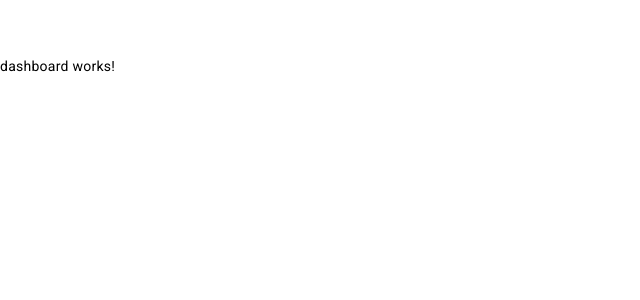
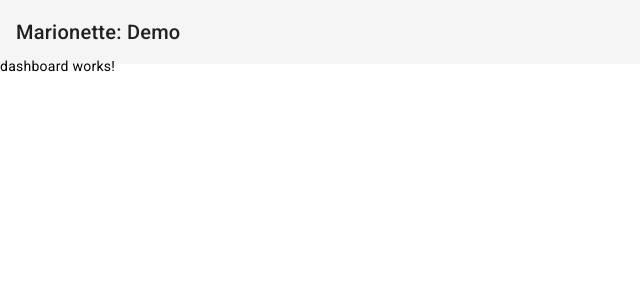
Before and after one commit to samantha-m/marionette-demo, an Angular app: page / in a window 1280 px wide. Shown: the top 300 px of the page, without its empty margins (0-640 px from the left). Built offline with nearby package versions, Linux system fonts and the light colour scheme.

Commit message:
created header component

```diff
--- a/src/app/app.component.html
+++ b/src/app/app.component.html
@@ -1,5 +1,5 @@
 <div id="header">
-
+    <app-header></app-header>
 </div>
 <div id="content">
     <router-outlet></router-outlet>
--- /dev/null
+++ b/src/app/common/header/header.component.html
@@ -0,0 +1,3 @@
+<mat-toolbar>
+    <span>Marionette: Demo</span>
+</mat-toolbar>
```
Also changed, not shown: src/app/app.component.ts (+7 -2 lines), src/app/common/header/header.component.ts (added, +15 -0 lines), src/app/common/header/header.component.css (added), 1 other file (tests, documents, lock files or other folders).
